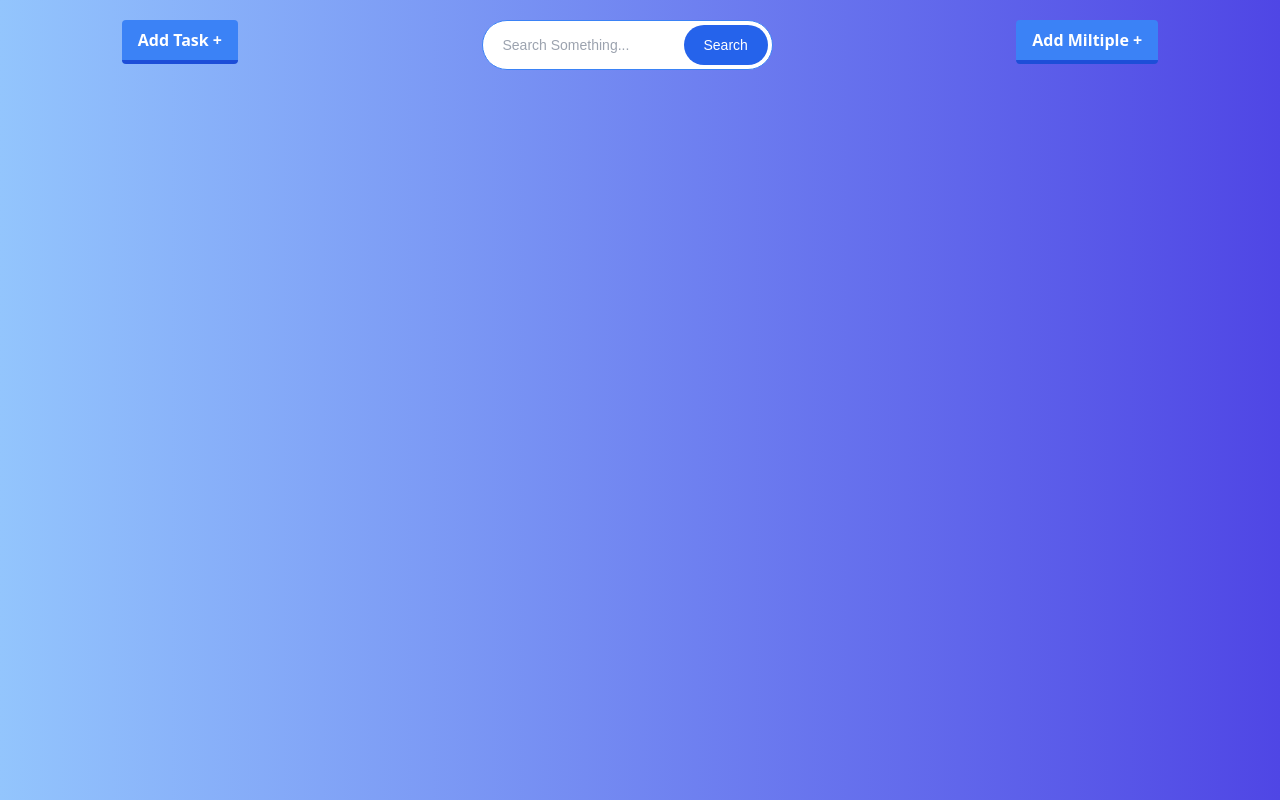
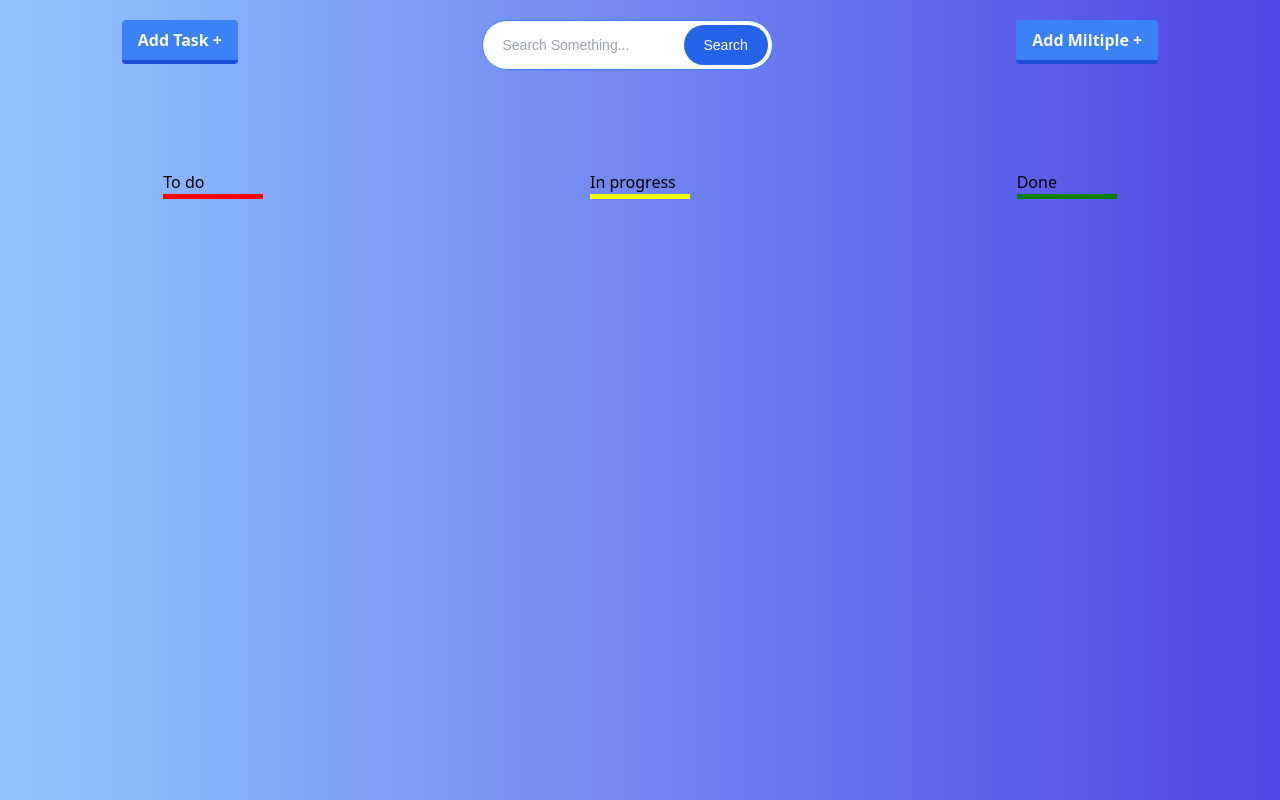
Before and after one commit to Hichamelhmaydi/brief1-sprint2, a plain HTML site: page index.html in a window 1280 px wide. Drawn offline with Linux system fonts and the light colour scheme.

Commit message:
i add the titel to do done and in In progress

```diff
--- a/css/style.css
+++ b/css/style.css
@@ -9,3 +9,21 @@ header{
     justify-content:space-around;
     margin-top:20px;
 }
+.sutuation-tache{
+    display:flex;
+    justify-content:center;
+    justify-content:space-around;
+    margin-top:100px;
+}
+.To-do{
+    border-bottom:5px red solid;
+    width:100px;
+}
+.In-progress{
+    border-bottom:5px yellow solid;
+    width:100px;
+}
+.Done{
+    border-bottom:5px green solid;
+    width:100px;
+}
--- a/index.html
+++ b/index.html
@@ -28,6 +28,12 @@
               </button>
         </div>
     </header>
-
+    <main>
+        <div class="sutuation-tache">
+        <p class="To-do">To do</p>
+        <p class="In-progress">In progress</p>
+        <p class="Done">Done</p>
+        </div>
+    </main>
 </body>
 </html>
```
Also changed, not shown: src/output.css.
